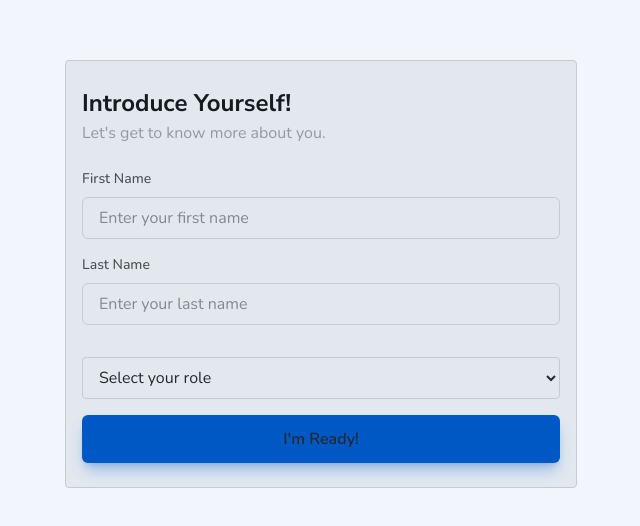
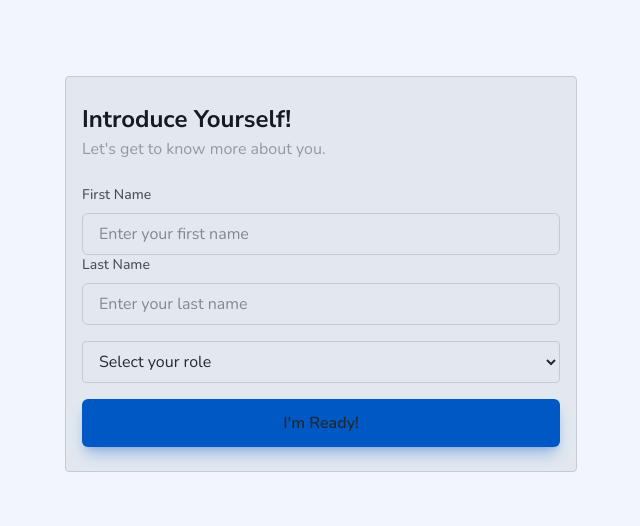
Before and after one commit to cynessa-dev/ops, a Next.js app: page /portal/signup/setup in a window 1280 px wide. Shown: the part 126-652 px from the top of the page, without its empty margins (319-959 px from the left). Built offline with nearby package versions, Linux system fonts and the light colour scheme; no server answers.

Commit message:
✨ feat: improve InputField component to be more versatile

```diff
--- a/components/ui/InputField.tsx
+++ b/components/ui/InputField.tsx
@@ -1,7 +1,7 @@
 type InputFieldProps = {
     type: string;
-    label: string;
-    placeholder: string;
+    label?: string;
+    placeholder?: string;
     value?: string;
     onChange?: React.ChangeEventHandler<HTMLInputElement>;
 };
@@ -14,10 +14,12 @@ export default function InputField({
     onChange,
 }: InputFieldProps) {
     return (
-        <div className="mb-4">
-            <label className="block text-sm font-medium text-foreground/80 mb-2">
-                {label}
-            </label>
+        <div>
+            { label && (
+                <label className="block text-sm font-medium text-foreground/80 mb-2">
+                    {label}
+                </label>
+            )}
             <input
                 type={type}
                 placeholder={placeholder}
```
